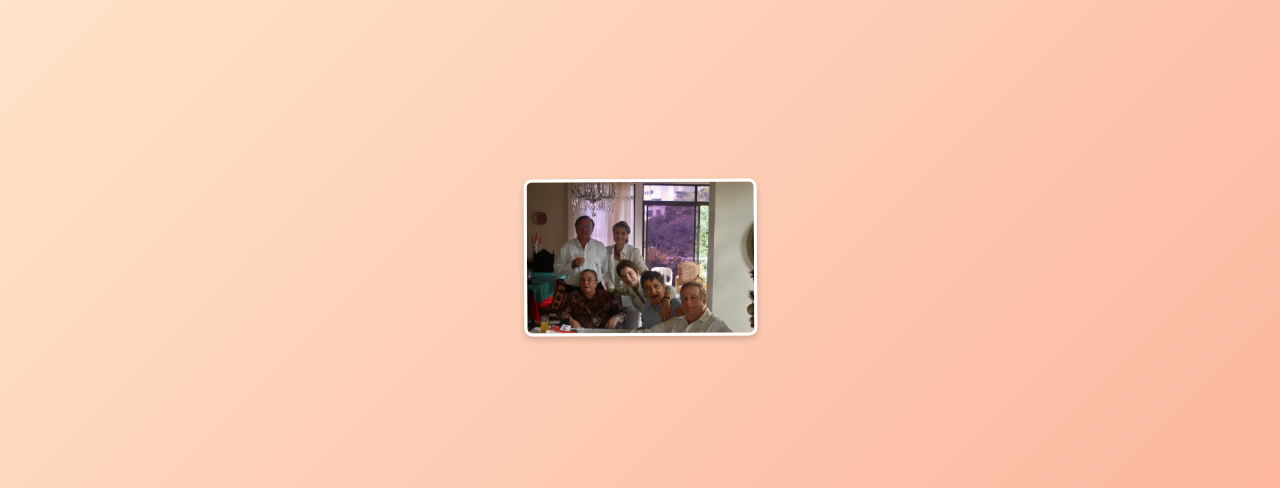
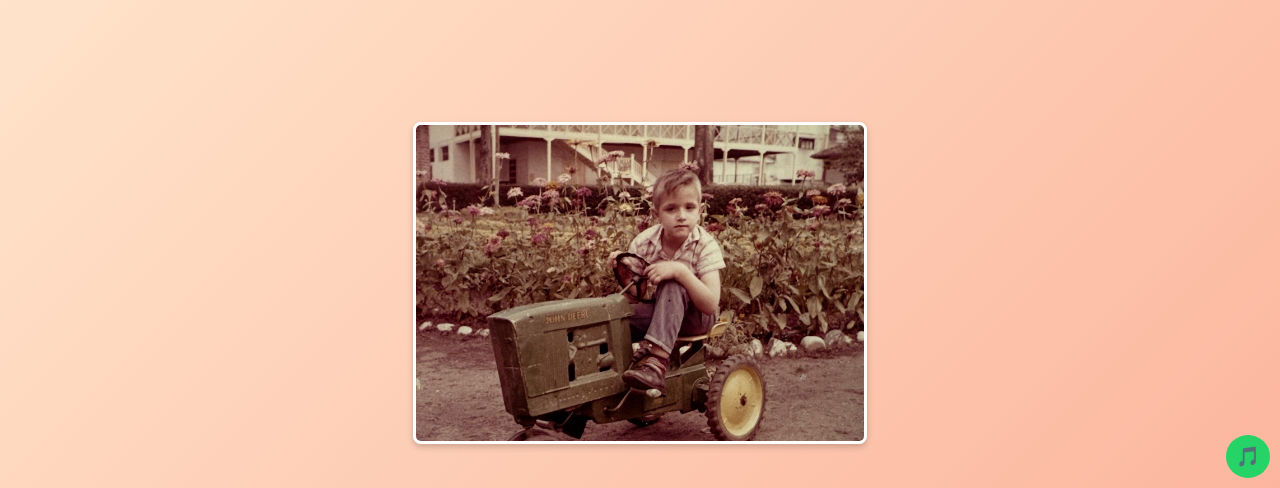
Before and after one commit to bloquenezya/invitacion-guillo, a plain HTML site: page index.html in a window 1280 px wide. Shown: the part 312-800 px from the top of the page. Drawn offline with Linux system fonts and the light colour scheme.

Commit message:
Update index.html

```diff
--- a/index.html
+++ b/index.html
@@ -18,7 +18,6 @@
       align-items: center;
     }
 
-    /* Animación del carro */
     #car-animation {
       position: fixed;
       top: 0; left: 0;
@@ -39,7 +38,6 @@
       to { transform: translateX(-100%); }
     }
 
-    /* Contenido principal */
     #main-content {
       display: none;
       width: 100%;
@@ -62,21 +60,9 @@
       max-height: 45%;
       overflow: hidden;
     }
-    .text h1 {
-      font-size: 2em;
-      margin: 5px 0;
-      color: #b22222;
-    }
-    .text h2 {
-      font-size: 1.5em;
-      margin: 5px 0 10px;
-      color: #333;
-    }
-    .text p {
-      font-size: 1em;
-      margin: 4px 0;
-      color: #222;
-    }
+    .text h1 { font-size: 2em; margin:5px 0; color:#b22222; }
+    .text h2 { font-size: 1.5em; margin:5px 0 10px; color:#333; }
+    .text p { font-size:1em; margin:4px 0; color:#222; }
     .button {
       margin: 5px 3px;
       padding: 8px 12px;
@@ -93,44 +79,51 @@
     .collage {
       flex: 1 1 auto;
       display: flex;
-      flex-wrap: wrap;
       justify-content: center;
       align-items: center;
-      gap: 5px;
       max-height: 50%;
       overflow: hidden;
     }
     .collage img {
-      width: 18%;
+      width: auto;
+      max-width: 80%;
       max-height: 100%;
-      object-fit: cover;
+      display: none;
       border: 3px solid #fff;
       border-radius: 8px;
       box-shadow: 0 3px 6px rgba(0,0,0,0.2);
-      opacity: 0;
-      transform: scale(0.9) rotate(var(--angle,0deg));
-      transition: opacity 1s ease, transform 1s ease;
-    }
-    .collage img.active {
-      opacity: 1;
-      transform: scale(1) rotate(var(--angle,0deg));
     }
 
-    /* Responsivo móvil: escalar fotos y texto */
+    #play-music {
+      position: fixed;
+      bottom: 10px;
+      right: 10px;
+      background: #25D366;
+      color: white;
+      border: none;
+      padding: 10px;
+      border-radius: 50%;
+      font-size: 1.2em;
+      cursor: pointer;
+      z-index: 1001;
+    }
+
     @media (max-width: 768px) {
       .text h1 { font-size: 1.5em; }
       .text h2 { font-size: 1.2em; }
       .text p { font-size: 0.9em; }
       .button { font-size: 0.8em; padding: 6px 10px; }
-      .collage img { width: 30%; margin: 2px; }
+      .collage img { max-width: 90%; }
     }
   </style>
 </head>
 <body>
+  <!-- Animación carro -->
   <div id="car-animation">
     <img src="carro1955.png" alt="Carro clásico 1955">
   </div>
 
+  <!-- Contenido principal -->
   <div id="main-content">
     <div class="container">
       <div class="text">
@@ -182,27 +175,38 @@
     </div>
   </div>
 
+  <!-- Música de cumpleaños -->
+  <audio id="birthday-music" src="musica/feliz_cumpleaños.mp3" loop></audio>
+  <button id="play-music" title="Reproducir música">🎵</button>
+
   <script>
+    const music = document.getElementById("birthday-music");
+    const playBtn = document.getElementById("play-music");
+
+    playBtn.addEventListener("click", () => {
+      music.play();
+      playBtn.style.display = "none";
+    });
+
     setTimeout(() => {
       document.getElementById("car-animation").style.display = "none";
       document.getElementById("main-content").style.display = "flex";
+      startSlideshow();
     }, 4000);
 
-    document.querySelectorAll('.collage img').forEach((img)=>{
-      const angle = (Math.random()*20-10)+"deg";
-      img.style.setProperty("--angle", angle);
-    });
+    function startSlideshow() {
+      const fotos = Array.from(document.querySelectorAll('.collage img'));
+      let shownIndex = -1;
 
-    const fotos = document.querySelectorAll('.collage img');
-    let index=0;
-    function showNextPhoto(){
-      fotos.forEach(img=>img.classList.remove("active"));
-      fotos[index].classList.add("active");
-      index++;
-      if(index>=fotos.length) clearInterval(slideshow);
+      function showNextPhoto() {
+        if (shownIndex >= 0) fotos[shownIndex].style.display = "none";
+        shownIndex = Math.floor(Math.random() * fotos.length);
+        fotos[shownIndex].style.display = "block";
+      }
+
+      showNextPhoto(); // primera foto
+      setInterval(showNextPhoto, 3000);
     }
-    const slideshow = setInterval(showNextPhoto,2000);
-    showNextPhoto();
   </script>
 </body>
 </html>
```
